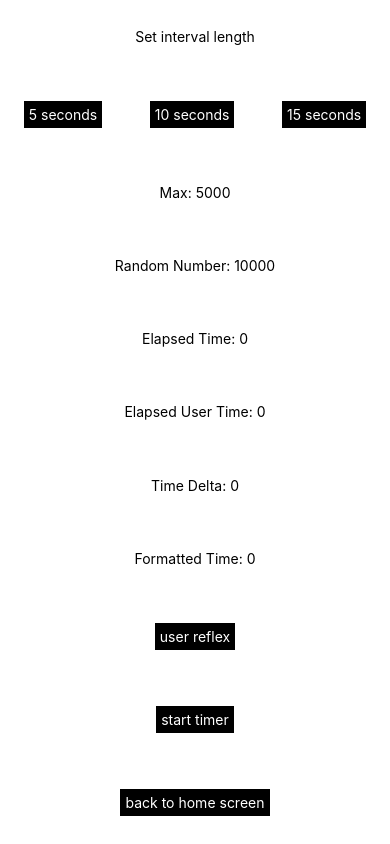
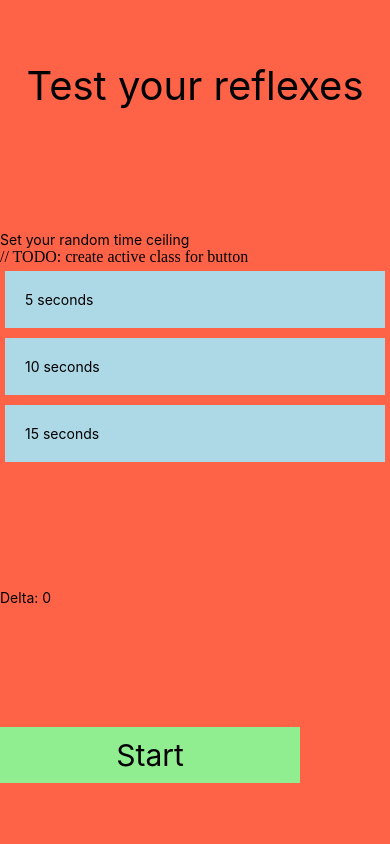
Before and after one commit to jathom30/reflex-timer-app, a React Native app: screen / in a window 390 px wide. Built offline with nearby package versions, Linux system fonts and the light colour scheme.

Commit message:
app split to two main views

```diff
--- a/App.js
+++ b/App.js
@@ -1,57 +1,139 @@
 import React from 'react';
-import { StyleSheet, View } from 'react-native';
+import { StyleSheet, View, Text } from 'react-native';
+
+import Button from './components/Button'
 
 import Screen from './components/Screen'
-import GameScreen from './components/GameScreen'
+import StartScreen from './components/StartScreen'
+import ClockScreen from './components/ClockScreen'
 
 export default class App extends React.Component {
   constructor(props) {
     super(props)
     this.state = {
-      // TODO: switch back to false after timer is completed
-      start: true,
+      start: false,
+      maxRandom: 15000,
+      randomNumber: 0,
+      time: 0,
+      internalTime: 0,
+      userTime: 0,
+      timeDelta: 0,
+      randomReached: false,
+      btnDisabled: true,
+      activeClass: false,
     }
-    this.start = this.start.bind(this)
-  }
-  start() {
-    this.setState({
-      start: !this.state.start,
-    })
+    this.startClock = this.startClock.bind(this)
+    this.stopClock = this.stopClock.bind(this)
 
+    // random number functions
+    this.fiveSec = this.fiveSec.bind(this)
+    this.tenSec = this.tenSec.bind(this)
+    this.fifteenSec = this.fifteenSec.bind(this)
+    this.randomNumber = this.randomNumber.bind(this)
   }
 
+  // start stopwatches(user and master)
+  startClock() {
+    this.setState({
+      start: true,
+      time: this.state.time,
+      internalTime: Date.now() - this.state.time,
+    })
+    // sets random number for user to match
+    this.randomNumber()
+
+    // start timers
+    this.timer = setInterval(() => this.setState({time: Date.now() - this.state.internalTime}), 1)
+    this.userTimer = setInterval(() => this.setState({userTime: Date.now() - this.state.internalTime}), 1)
+  }
+
+  // stop user stopwatch
+  stopClock() {
+    // only when time is less than user time (timer has stopped) can button press work
+    if (this.state.time < this.state.userTime) {
+      // stop timers
+      clearInterval(this.timer)
+      clearInterval(this.userTimer)
+
+      // find delta and set
+      let delta = this.state.userTime - this.state.time
+      this.setState({
+        timeDelta: delta,
+        start: false,
+        time: 0,
+        userTime: 0,
+      })
+    }
+  }
+
+  // random number functions
+  fiveSec() {
+    this.setState({
+      maxRandom: 5000,
+      activeClass: true,
+    })
+  }
+  tenSec() {
+    this.setState({
+      maxRandom: 10000,
+    })
+  }
+  fifteenSec() {
+    this.setState({
+      maxRandom: 15000,
+    })
+  }
+  randomNumber() {
+    this.setState({
+      randomNumber: 1 + (Math.floor(Math.random() * this.state.maxRandom))
+    })
+  }
+
+  componentDidUpdate() {
+    if (this.state.time >= this.state.randomNumber) {
+      clearInterval(this.timer)
+    }
+  }
+  componentWillUnmount() {
+    clearInterval(this.timer)
+    clearInterval(this.userTimer)
+  }
+
+
   render() {
-    const defaultBtn = buttons.default
-    const smallBtn = buttons.small
     return (
       <View style={styles.container}>
-        { !this.state.start ? <Screen mainMessage="Welcome. Test your reflexes" title="start" btnStyle={defaultBtn} activatePress={this.start} /> : <GameScreen btnStyle={smallBtn} activatePress={this.start} /> }
+
+        {this.state.start ?
+          <ClockScreen
+            stopClock={this.stopClock}
+            time={this.state.time}
+            userTime={this.state.userTime}
+            btnDisabled={this.state.btnDisabled} />
+          :
+          <StartScreen
+            fiveSec={this.fiveSec}
+            activeClass={this.state.activeClass}
+            tenSec={this.tenSec}
+            fifteenSec={this.fifteenSec}
+            maxRandom={this.state.maxRandom}
+            timeDelta={this.state.timeDelta}
+            startClock={this.startClock} /> }
+
       </View>
     );
   }
 }
 
+
 const styles = StyleSheet.create({
   container: {
     flex: 1,
+    backgroundColor: 'tomato',
+    alignItems: 'stretch',
+    justifyContent: 'space-around',
   },
+  mainHeader: {
+    fontSize: 40,
+  }
 });
-
-const buttons = StyleSheet.create({
-  default: {
-    backgroundColor: 'lightgreen',
-    color: 'white',
-    padding: 30,
-    width: 200,
-    textAlign: 'center',
-    fontSize: 30,
-    borderColor: 'green',
-    borderWidth: 2,
-  },
-  small: {
-    backgroundColor: 'black',
-    color: 'white',
-    padding: 5,
-    textAlign: 'center',
-  }
-})
--- a/components/Button.js
+++ b/components/Button.js
@@ -1,5 +1,5 @@
 import React, { Component } from 'react'
-import { StyleSheet, Text, View, TouchableOpacity } from 'react-native'
+import { StyleSheet, Text, TouchableOpacity } from 'react-native'
 
 
 export default class Button extends Component {
--- /dev/null
+++ b/components/ClockScreen.js
@@ -0,0 +1,27 @@
+import React, { Component } from 'react'
+import { StyleSheet, Text, View, TouchableOpacity } from "react-native";
+
+import Button from './Button'
+
+export default class ClockScreen extends Component {
+  render() {
+    return(
+      <View style={{flex: 1}}>
+        <TouchableOpacity style={styles.fullscreen} onPress={this.props.stopClock}>
+          <Text>When the screen turns red, press anywhere</Text>
+          <Text>{this.props.time}</Text>
+          <Text>{this.props.userTime}</Text>
+        </TouchableOpacity>
+      </View>
+    )
+  }
+}
+
+const styles = StyleSheet.create({
+  fullscreen: {
+    backgroundColor: 'purple',
+    flex: 1,
+    justifyContent: 'center',
+    alignItems: 'center',
+  }
+})
--- a/components/GameScreen.js
+++ b/components/GameScreen.js
@@ -151,7 +151,7 @@ export default class GameScreen extends Component {
         <Text>Formatted Time: {this.state.formattedTime}</Text>
 
         {/* user timer stop button */}
-        <Button title="user reflex" btnStyle={this.props.btnStyle} activatePress={this.stopUserTimer} />
+        {this.state.timerRunning ? <Button title="user reflex" btnStyle={this.props.btnStyle} activatePress={this.stopUserTimer} /> : null}
 
         {/* if time is greater than randomMax, hide start/stop button */}
         {this.state.time >= this.state.randomMax ? null : <Button title={this.state.timerRunning ? 'stop timer' : 'start timer'} btnStyle={this.props.btnStyle} activatePress={this.startStop}/>}
--- a/components/Screen.js
+++ b/components/Screen.js
@@ -8,7 +8,16 @@ export default class Screen extends Component {
     return (
       <View style={styles.container}>
         <Text style={styles.mainHeader}>{this.props.mainMessage}</Text>
-        <Button title={this.props.title} btnStyle={this.props.btnStyle} activatePress={this.props.activatePress} />
+
+        <View>
+          <Button title="5 sec" btnStyle={button.seconds} activatePress={this.props.activatePress} />
+          <Button title="10 sec" btnStyle={button.seconds} activatePress={this.props.activatePress} />
+          <Button title="15 sec" btnStyle={button.seconds} activatePress={this.props.activatePress} />
+        </View>
+
+        <Text>{this.props.maxRandom}</Text>
+
+        <Button title="Start" btnStyle={button.main} activatePress={this.props.activatePress} />
       </View>
     )
   }
@@ -25,3 +34,18 @@ const styles = StyleSheet.create({
     fontSize: 40,
   }
 })
+
+const button = StyleSheet.create({
+  main: {
+    backgroundColor: 'lightgreen',
+    padding: 10,
+    fontSize: 30,
+    width: 300,
+    textAlign: 'center',
+  },
+  seconds: {
+    backgroundColor: 'lightblue',
+    padding: 20,
+    margin: 5,
+  }
+})
--- /dev/null
+++ b/components/StartScreen.js
@@ -0,0 +1,56 @@
+import React, { Component } from 'react'
+import { StyleSheet, Text, View, TouchableOpacity } from "react-native";
+
+import Button from './Button'
+
+export default class StartScreen extends Component {
+  render() {
+    return(
+      <View style={styles.container}>
+        <Text style={styles.mainHeader}>Test your reflexes</Text>
+          <View>
+            <Text>Set your random time ceiling</Text>
+            // TODO: create active class for button
+            <Button title="5 seconds" btnStyle={!this.props.activeClass ? button.seconds : [button.seconds, button.active]} activatePress={this.props.fiveSec} />
+            <Button title="10 seconds" btnStyle={button.seconds} activatePress={this.props.tenSec} />
+            <Button title="15 seconds" btnStyle={button.seconds} activatePress={this.props.fifteenSec} />
+          </View>
+
+          <Text>Delta: {this.props.timeDelta}</Text>
+
+          <Button title="Start" btnStyle={button.main} activatePress={this.props.startClock} />
+      </View>
+    )
+  }
+}
+
+const styles = StyleSheet.create({
+  container: {
+    flex: 1,
+    // backgroundColor: 'red',
+    // alignItems: 'stretch',
+    justifyContent: 'space-around',
+  },
+  mainHeader: {
+    fontSize: 40,
+    textAlign: 'center'
+  }
+});
+
+const button = StyleSheet.create({
+  main: {
+    backgroundColor: 'lightgreen',
+    padding: 10,
+    fontSize: 30,
+    width: 300,
+    textAlign: 'center',
+  },
+  seconds: {
+    backgroundColor: 'lightblue',
+    padding: 20,
+    margin: 5,
+  },
+  active: {
+    backgroundColor: 'blue'
+  }
+})
```
Also changed, not shown: 1 other file (tests, documents, lock files or other folders).
